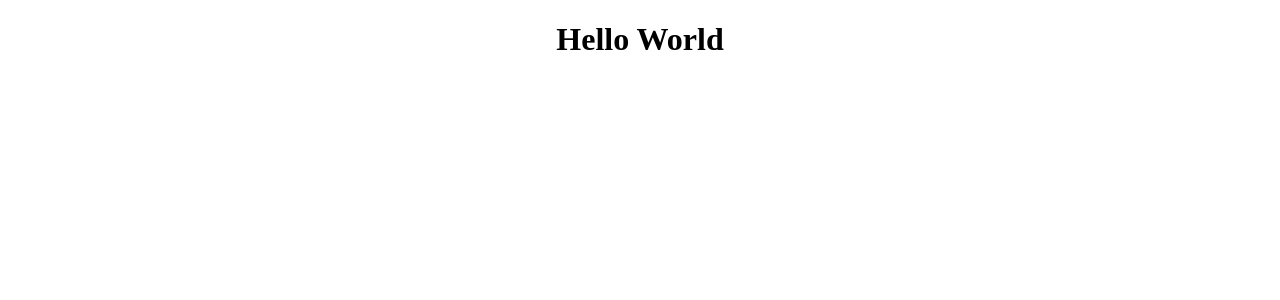
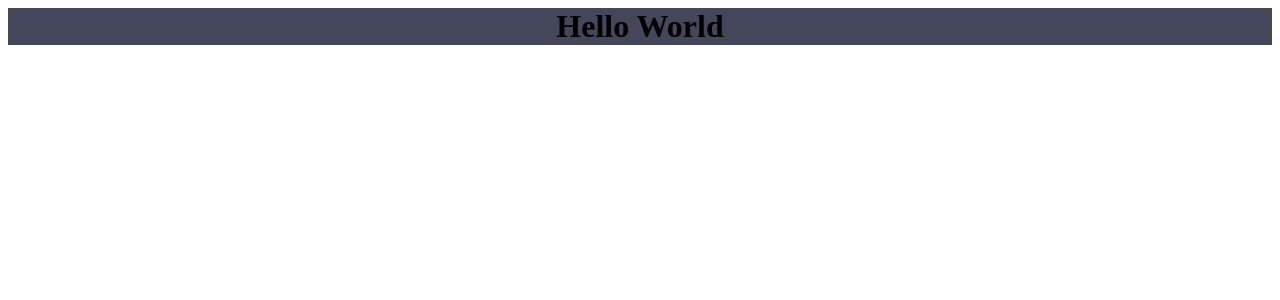
Before and after one commit to REACH47/airfrythis, a React (Create React App) app in the folder airfrythis/: page / in a window 1280 px wide. Shown: the top 300 px of the page. Built offline with nearby package versions, Linux system fonts and the light colour scheme.

Commit message:
placeholder styling and removed margins/paddings

```diff
--- a/airfrythis/src/App.css
+++ b/airfrythis/src/App.css
@@ -1,38 +1,8 @@
 .App {
   text-align: center;
+  background-color: #44475a;
 }
 
-.App-logo {
-  height: 40vmin;
-  pointer-events: none;
+h1 {
+  margin: 0;
 }
-
-@media (prefers-reduced-motion: no-preference) {
-  .App-logo {
-    animation: App-logo-spin infinite 20s linear;
-  }
-}
-
-.App-header {
-  background-color: #282c34;
-  min-height: 100vh;
-  display: flex;
-  flex-direction: column;
-  align-items: center;
-  justify-content: center;
-  font-size: calc(10px + 2vmin);
-  color: white;
-}
-
-.App-link {
-  color: #61dafb;
-}
-
-@keyframes App-logo-spin {
-  from {
-    transform: rotate(0deg);
-  }
-  to {
-    transform: rotate(360deg);
-  }
-}
```
